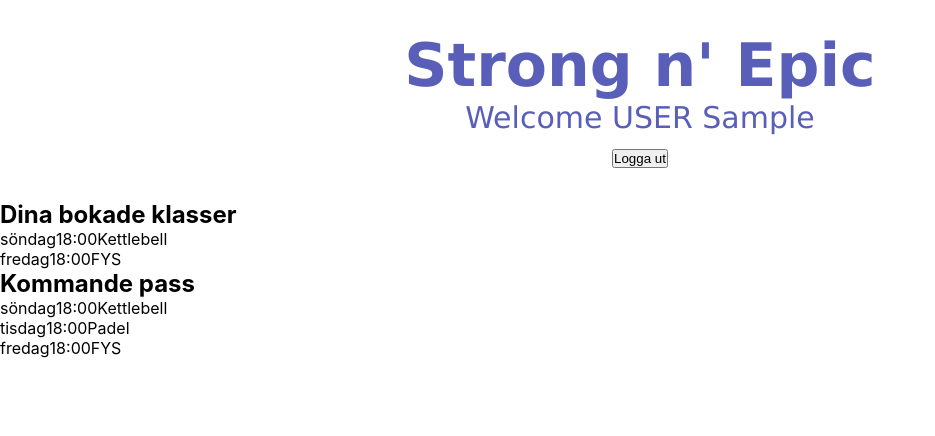
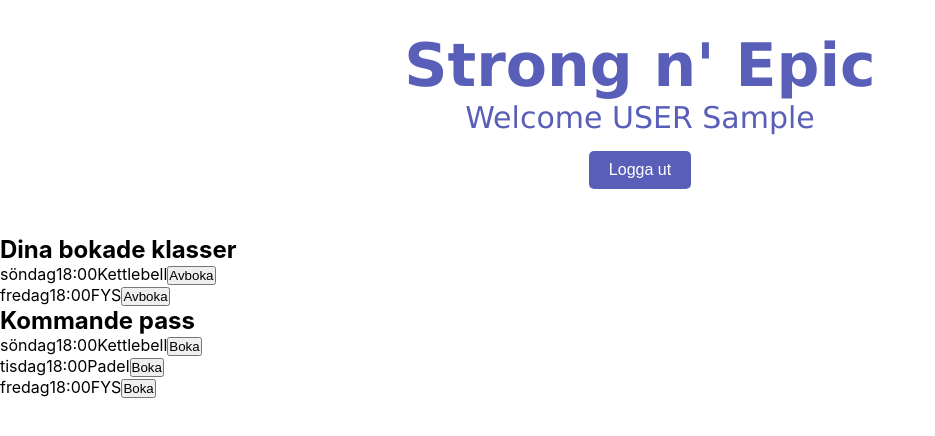
Before and after one commit to lollocodes/strongnepic, a React (Create React App) app: page / in a window 1280 px wide. Both pictures are taken after typing "Sample", "Sample123" into the empty fields and a click on the button "Logga in". Shown: the top 436 px of the page, without its empty margins (0-935 px from the left). Built offline with nearby package versions, Linux system fonts and the light colour scheme.

Commit message:
new commit

```diff
--- a/public/data/mockData.json
+++ b/public/data/mockData.json
@@ -41,7 +41,8 @@
         "booked": 5,
         "date": "2023-09-10",
         "time": "18:00",
-        "duration": 60
+        "duration": 60,
+        "bookedUsers": []
       },
       {
         "id": 2,
@@ -50,7 +51,8 @@
         "booked": 10,
         "date": "2023-09-12",
         "time": "18:00",
-        "duration": 60
+        "duration": 60,
+        "bookedUsers": []
       },
       {
         "id": 3,
@@ -59,7 +61,8 @@
         "booked": 8,
         "date": "2023-09-15",
         "time": "18:00",
-        "duration": 55
+        "duration": 55,
+        "bookedUsers": []
       }
     ]
   }
--- a/src/App.css
+++ b/src/App.css
@@ -20,3 +20,19 @@ label {
 .bookedClass {
   color: black;
 }
+
+.submitBtn {
+  background-color: #595fb9;
+  color: #fff;
+  border: none;
+  padding: 10px 20px;
+  border-radius: 5px;
+  cursor: pointer;
+  font-size: 16px;
+  transition: background-color 0.3s ease;
+  margin: 1em;
+}
+
+.submitBtn:hover {
+  background-color: #766692;
+}
--- a/src/App.tsx
+++ b/src/App.tsx
@@ -47,6 +47,14 @@ function App() {
     localStorage.clear();
   };
 
+  const bookClass = (selectedClass: GymClass, user: User) => {
+    console.log(user)
+    console.log(selectedClass)
+    if (selectedClass.bookedUsers.length < selectedClass.capacity ) {
+      selectedClass.bookedUsers.push(user);
+    }
+  }
+
   return (
     <Router>
       <div>
@@ -56,7 +64,7 @@ function App() {
           <>
             <Banner onLogout={handleLogout} user={user} />
             <Routes>
-              <Route path="/" element={<LandingPage user={user} classes={classes} />} />
+              <Route path="/" element={<LandingPage bookClass={bookClass} user={user} classes={classes} />} />
               <Route path="/book" element={<UserBookingPage user={user} />} />
               <Route path="/admin" element={<AdminPage />} />
             </Routes>
--- a/src/components/Banner.tsx
+++ b/src/components/Banner.tsx
@@ -17,7 +17,7 @@ const Banner: React.FC<PageBannerProps> = ({ user, onLogout }) => {
     <div className='banner'>
       <h1 className='header'>Strong n' Epic</h1>
       <p>Welcome {user.role} {user.username}</p>
-      <button onClick={handleLogout}>Logga ut</button>
+      <button className='submitBtn' onClick={handleLogout}>Logga ut</button>
     </div>
 
   )
--- a/src/components/LandingPage.tsx
+++ b/src/components/LandingPage.tsx
@@ -14,12 +14,11 @@ const formatDate = (dateString: string): string => {
 type LandingPageProps = {
   classes: GymClass[];
   user: User;
+  bookClass: (selectedClass: GymClass, user: User) => void;
 };
 
-const LandingPage: React.FC<LandingPageProps> = ({ user, classes }) => {
+const LandingPage: React.FC<LandingPageProps> = ({ user, classes, bookClass }) => {
   const navigate = useNavigate()
-
-
 
   return (
     <ul>
@@ -30,6 +29,7 @@ const LandingPage: React.FC<LandingPageProps> = ({ user, classes }) => {
             <span>{formatDate(cls.date)}</span>
             <span>{cls.time}</span>
             {cls.name}
+            <button>Avboka</button>
           </p>
         </li>
       ))}
@@ -40,6 +40,7 @@ const LandingPage: React.FC<LandingPageProps> = ({ user, classes }) => {
             <span>{formatDate(cls.date)}</span>
             <span>{cls.time}</span>
             {cls.name}
+            <button onClick={() => bookClass(cls, user)}>Boka</button>
           </p>
         </li>
       ))}
--- a/src/components/Login.tsx
+++ b/src/components/Login.tsx
@@ -1,6 +1,7 @@
 import React, { useEffect, useState } from 'react';
 import { useNavigate } from 'react-router';
 import { User } from '../types/User';
+import './../App.css';
 
 type LoginProps = {
   onLogin: (user: User) => void; // Callback function to handle successful login
@@ -47,7 +48,8 @@ const LoginPage: React.FC<LoginProps> = ({ onLogin }) => {
             "booked": 5,
             "date": "2023-09-10",
             "time": "18:00",
-            "duration": 60
+            "duration": 60,
+            "bookedUsers": []
           },
           {
             "id": 3,
@@ -56,7 +58,8 @@ const LoginPage: React.FC<LoginProps> = ({ onLogin }) => {
             "booked": 8,
             "date": "2023-09-15",
             "time": "18:00",
-            "duration": 55
+            "duration": 55,
+            "bookedUsers": []
           }
         ]
       };
--- a/src/types/GymClass.ts
+++ b/src/types/GymClass.ts
@@ -1,3 +1,5 @@
+import { User } from "./User";
+
 export interface GymClass {
     id: number;
     name: string;
@@ -6,4 +8,5 @@ export interface GymClass {
     date: string;
     time: string;
     duration: number;
+    bookedUsers: User[];
   };
```
